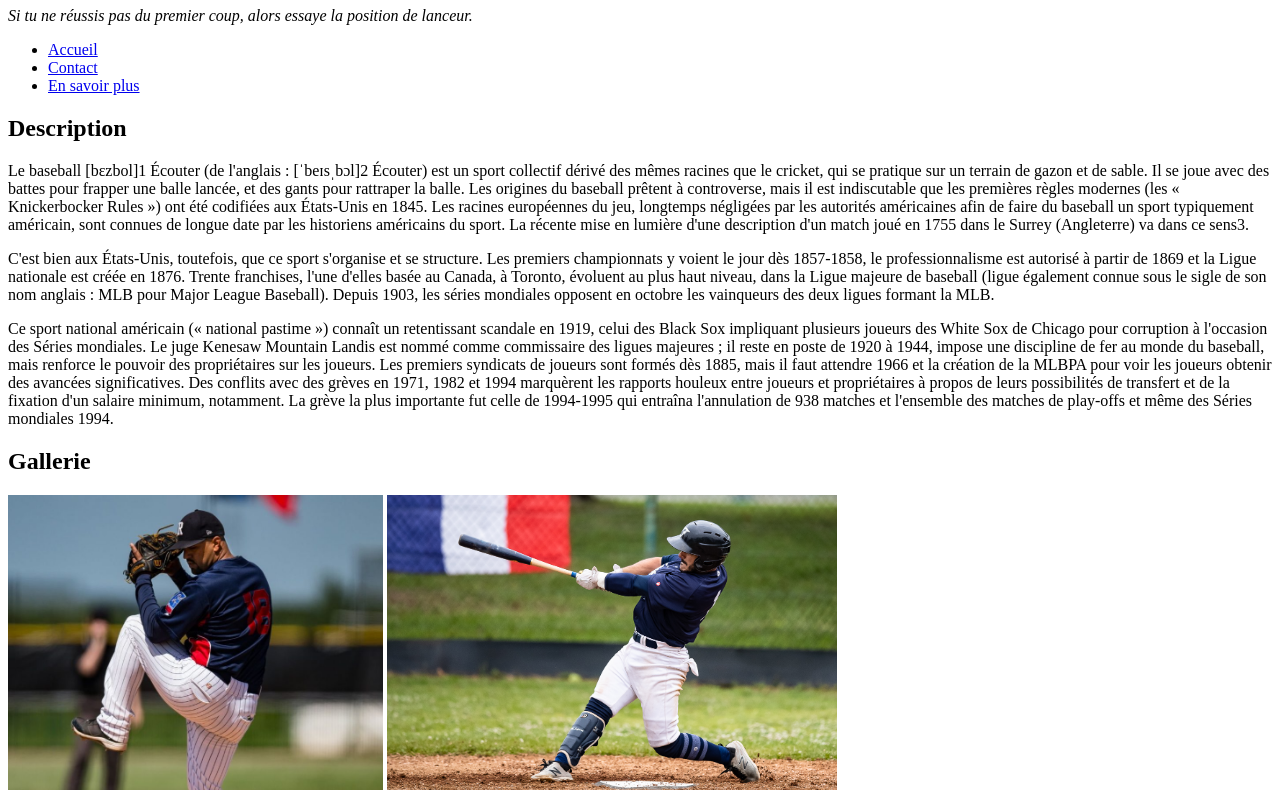
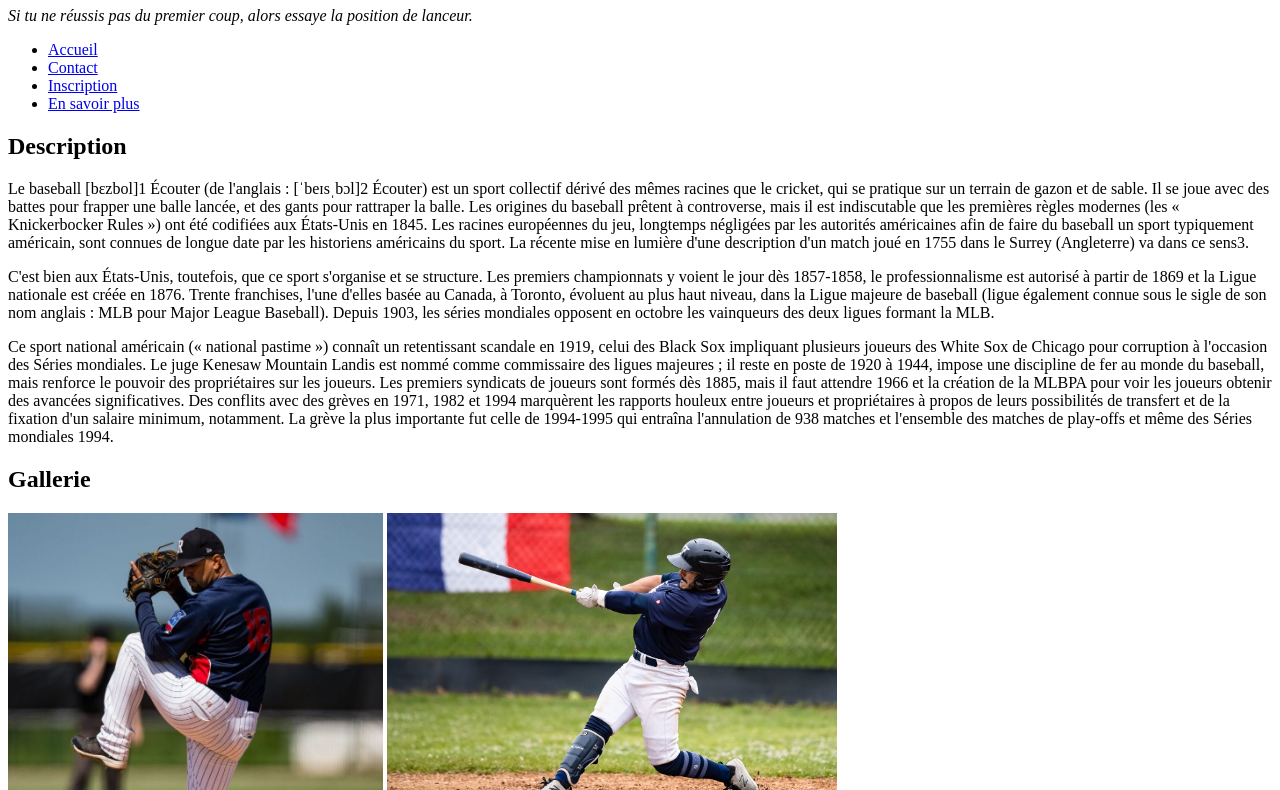
Before and after one commit to taldaitz/FormWebInter, a plain HTML site: page Exo05/index.html in a window 1280 px wide. Shown: the part 73-863 px from the top of the page. Drawn offline with Linux system fonts and the light colour scheme.

Commit message:
Ajout CSS

```diff
--- a/Exo05/index.html
+++ b/Exo05/index.html
@@ -23,6 +23,9 @@
             </li>
             <li>
                 <a href="contact.html">Contact</a>
+            </li>
+            <li>
+                <a href="inscription.html">Inscription</a>
             </li>
             <li>
                 <a href="https://fr.wikipedia.org/wiki/Baseball" target="_blank">
```
Also changed, not shown: 1 other file.
